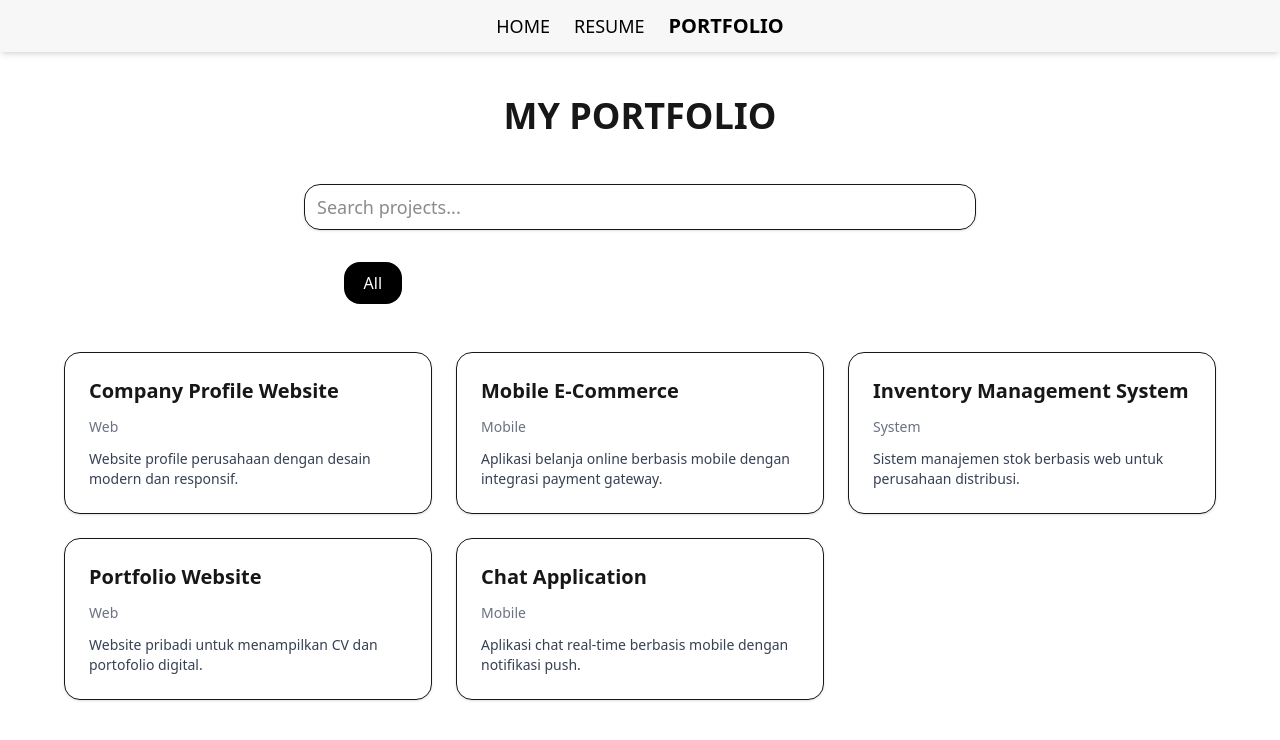
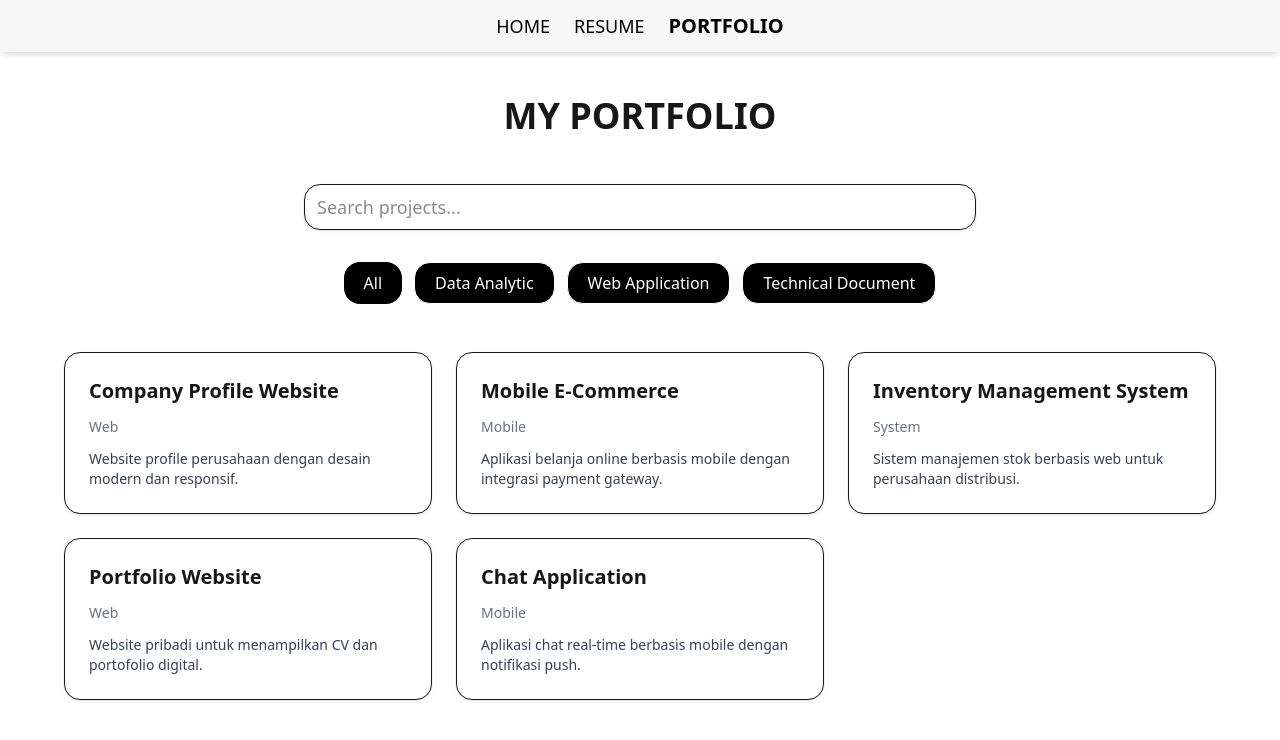
Before and after one commit to yusnanyunus/curriculum-vitae, a Next.js app: page /portfolio in a window 1280 px wide. Shown: the top 740 px of the page. Built offline with nearby package versions, Linux system fonts and the light colour scheme.

Commit message:
first-commit

```diff
--- a/src/app/portfolio/page.tsx
+++ b/src/app/portfolio/page.tsx
@@ -98,7 +98,7 @@ export default function Portfolio() {
             className={`rounded-2xl px-5 py-2 ${
               selectedCategory === cat
                 ? "bg-black text-white"
-                : "bg-white text-black border"
+                : "bg-black text-black border"
             } transition-all`}
           >
             {cat}
```
